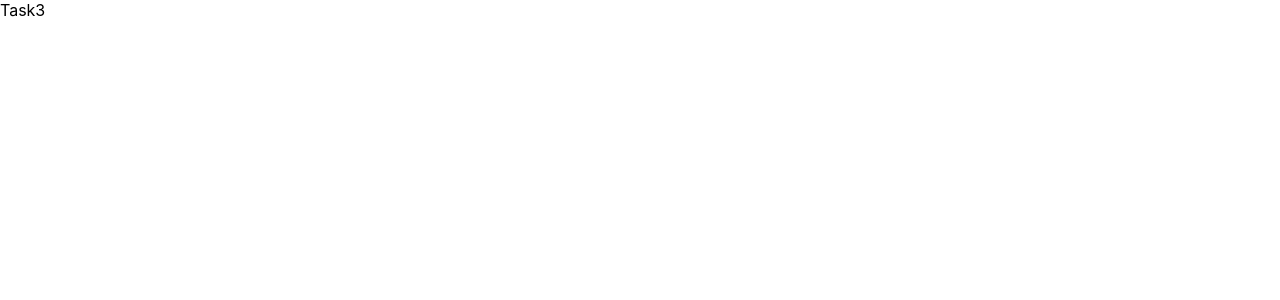
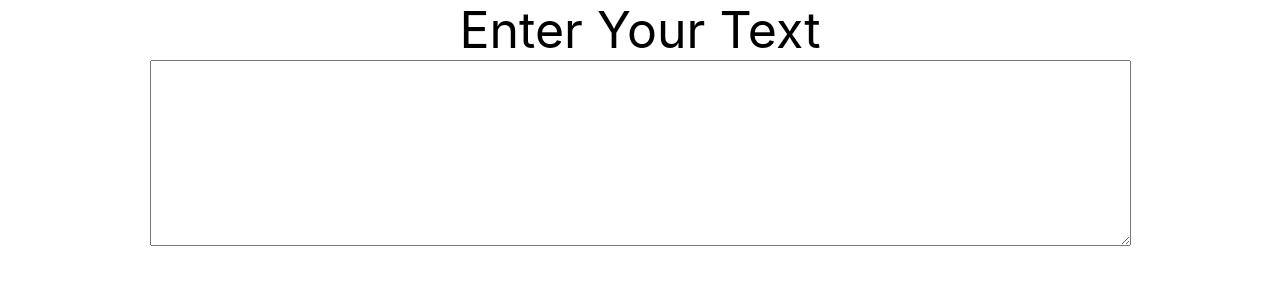
Before and after one commit to himanshu064/react-training, a React (Create React App) app: page /task3 in a window 1280 px wide. Shown: the top 300 px of the page. Built offline with nearby package versions, Linux system fonts and the light colour scheme.

Commit message:
Assignment - 1 (Paragraphs and spaces typed in a textarea show inside a <p> tag)

```diff
--- a/src/App.js
+++ b/src/App.js
@@ -1,16 +1,10 @@
-import { BrowserRouter, Routes, Route } from "react-router-dom";
-import Task1 from "./pages/Task1";
-import Task2 from "./pages/Task2";
-import Task3 from "./pages/Task3";
+import { BrowserRouter } from "react-router-dom";
+import Assignment1 from "./pages/Assignment1";
 
 function App() {
   return (
     <BrowserRouter>
-      <Routes>
-        <Route path='/task1' element={<Task1 />} />
-        <Route path='/task2' element={<Task2 />} />
-        <Route path='/task3' element={<Task3 />} />
-      </Routes>
+      <Assignment1 />
     </BrowserRouter>
   );
 }
--- /dev/null
+++ b/src/pages/Assignment1/index.js
@@ -0,0 +1,22 @@
+import React, { useState } from "react";
+import style from "./index.module.css";
+
+const Assignment1 = () => {
+  const [text, setText] = useState("");
+  return (
+    <div className={`${style.mainDiv}`}>
+      <div className={`${style.textDiv}`}>Enter Your Text</div>
+      <textarea
+        rows="12"
+        cols="120"
+        value={text}
+        onChange={(e) => {
+          setText(e.target.value);
+        }}
+      />
+      <p className={`${style.pdiv}`}>{text}</p>
+    </div>
+  );
+};
+
+export default Assignment1;
--- /dev/null
+++ b/src/pages/Assignment1/index.module.css
@@ -0,0 +1,13 @@
+.mainDiv{
+text-align: center;
+}
+.textDiv{
+font-size: 50px;
+}
+
+.pdiv{
+    text-align: left;
+    margin: auto;
+    padding: 10px 350px;
+    white-space: break-spaces;
+}
--- a/src/pages/Task1/index.js
+++ /dev/null
@@ -1,7 +0,0 @@
-import React from "react";
-
-const Task1 = () => {
-  return <div>Task1</div>;
-};
-
-export default Task1;
--- a/src/pages/Task2/index.js
+++ /dev/null
@@ -1,7 +0,0 @@
-import React from "react";
-
-const Task2 = () => {
-  return <div>Task2</div>;
-};
-
-export default Task2;
--- a/src/pages/Task3/index.js
+++ /dev/null
@@ -1,7 +0,0 @@
-import React from "react";
-
-const Task3 = () => {
-  return <div>Task3</div>;
-};
-
-export default Task3;
```
Also changed, not shown: src/pages/Assignment1/readme.md (added), src/pages/Task2/readme.md (deleted), src/pages/Task3/readme.md (deleted), 1 other file (tests, documents, lock files or other folders).
